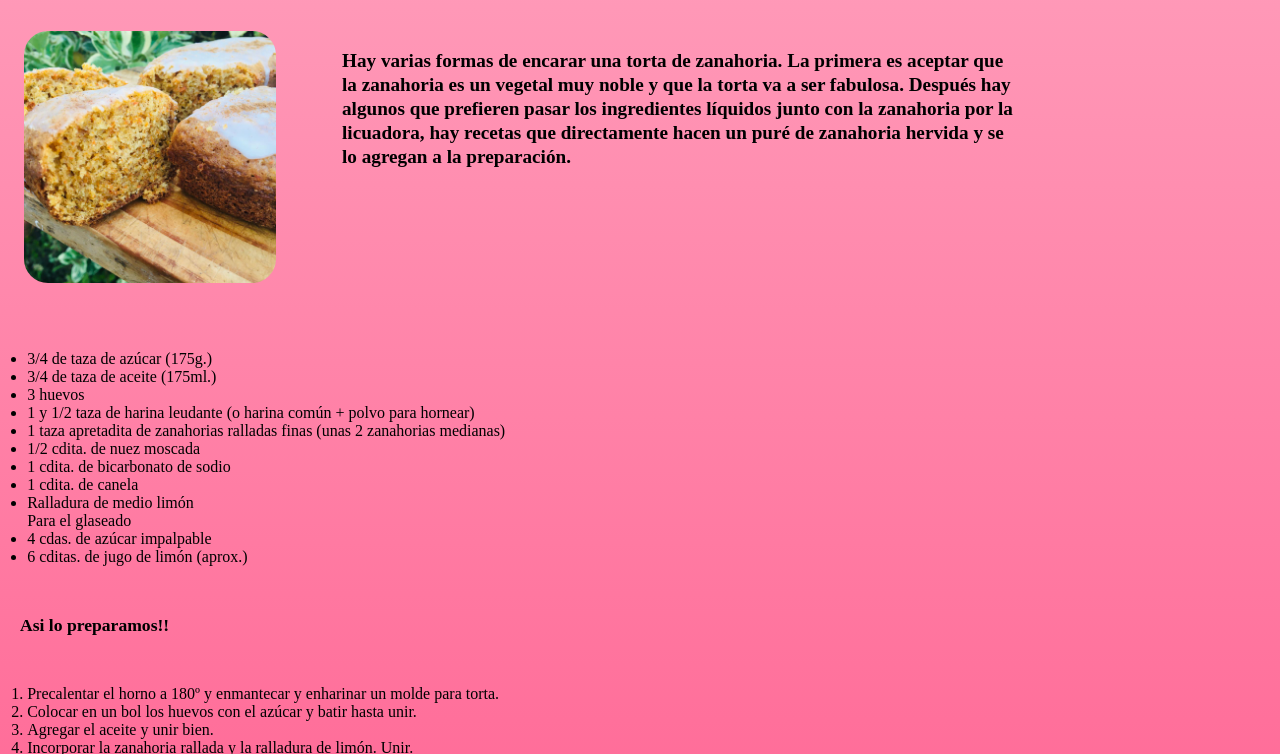
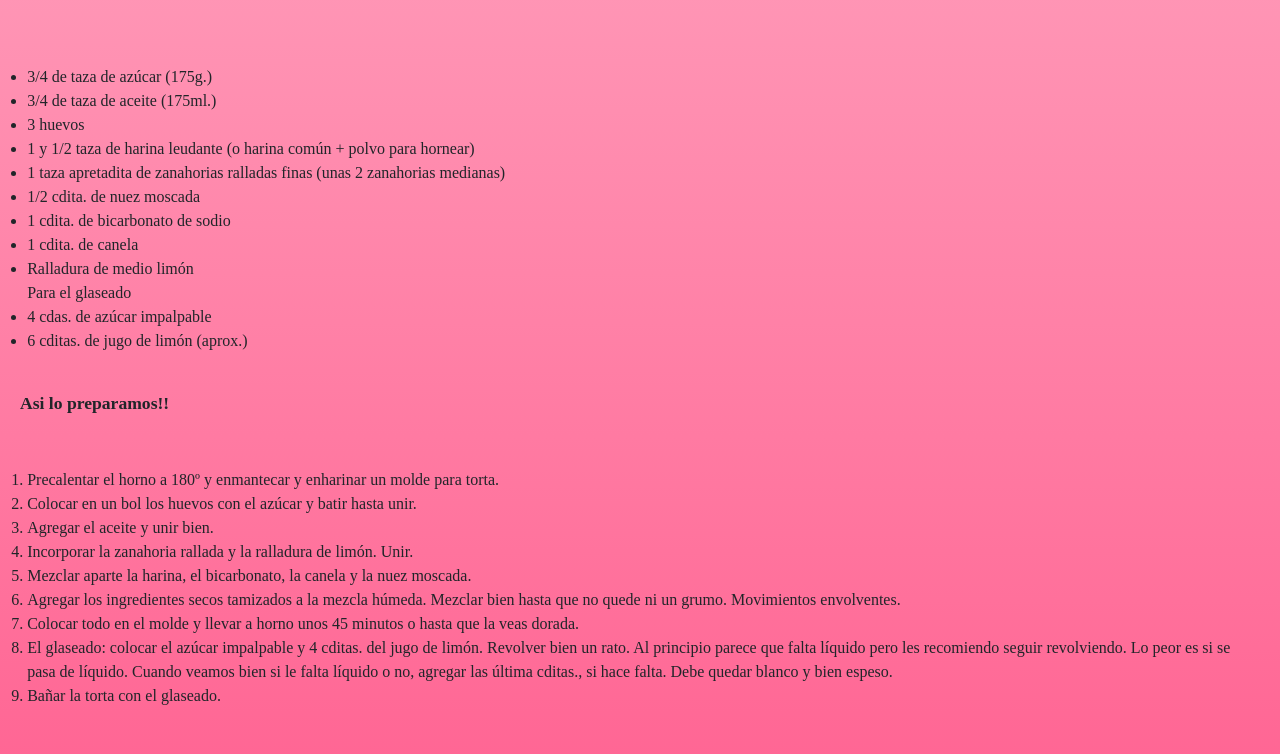
Before and after one commit to camicapmpagna/Mi-web, a plain HTML site: page page/queremoscompartir.html in a window 1280 px wide. Shown: the part 704-1458 px from the top of the page. Drawn offline with nearby package versions, Linux system fonts and the light colour scheme.

Commit message:
primer commit bootstrap

```diff
--- a/page/queremoscompartir.html
+++ b/page/queremoscompartir.html
@@ -6,6 +6,7 @@
     <meta http-equiv="X-UA-Compatible" content="IE=edge">
     <meta name="viewport" content="width=device-width, initial-scale=1.0">
     <link rel="stylesheet" href="../css/style.css">
+    <link rel="stylesheet" href="https://cdn.jsdelivr.net/npm/bootstrap@4.6.1/dist/css/bootstrap.min.css">
     <title>Document</title>
 </head>
 
```
Also changed, not shown: index.html (+1 -0 lines), page/comotrabajamos.html (+1 -0 lines), page/contacto.html (+1 -0 lines), page/quehacemos.html (+1 -0 lines), page/quienesomos.html (+1 -0 lines).
